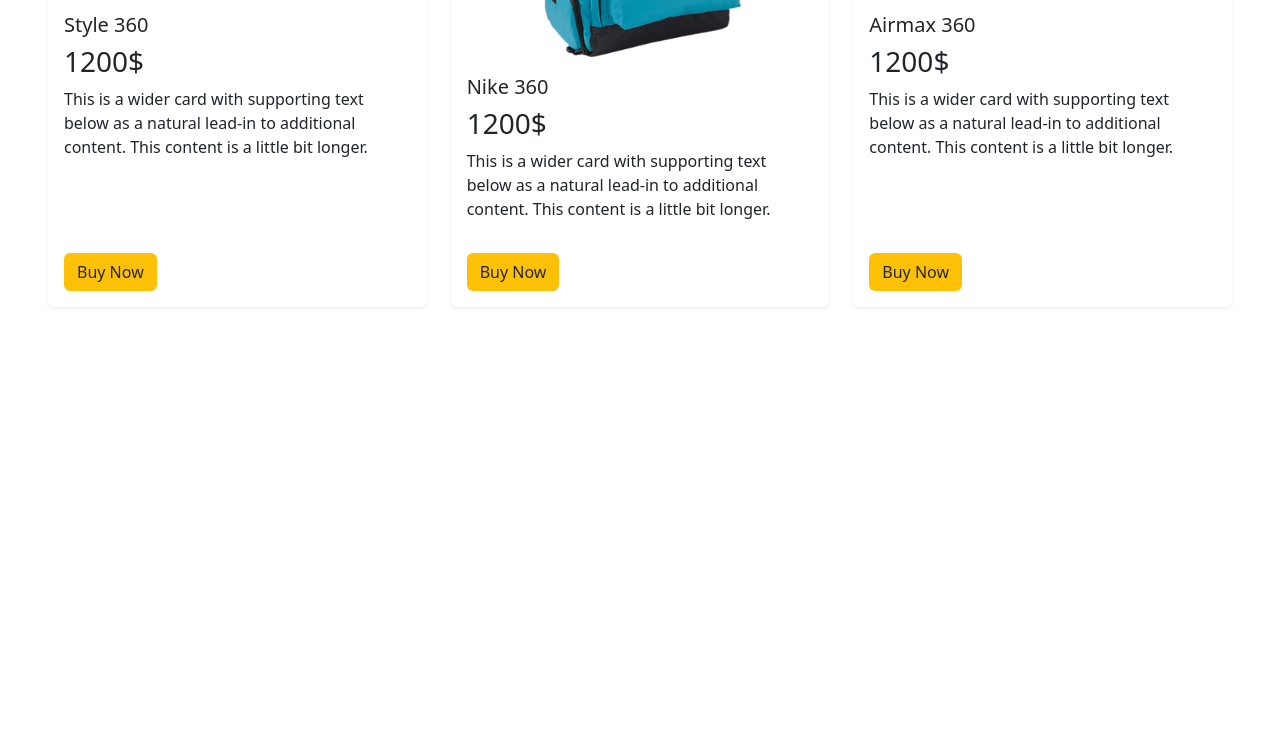
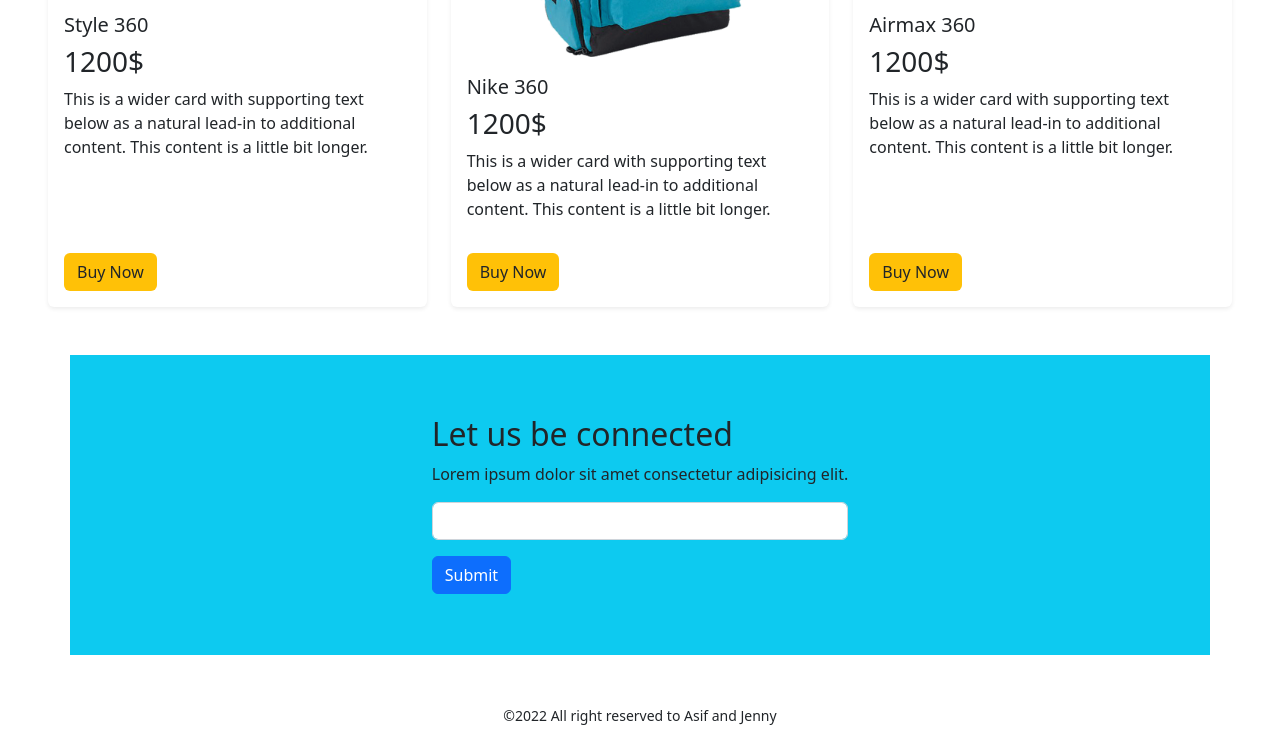
Before and after one commit to asifamanapon/panda-commerce, a plain HTML site: page index.html in a window 1280 px wide. Shown: the part 1878-2621 px from the top of the page. Before the commit the page ends 2233 px from the top, so only its background shows below. Drawn offline with nearby package versions, Linux system fonts and the light colour scheme.

Commit message:
seventh-commit

```diff
--- a/index.html
+++ b/index.html
@@ -276,6 +276,30 @@
         </div>
     </section>
    </main>
+   <section style="height:300px;" class=" container bg-info round-3 d-flex justify-content-center align-items-center ">
+    <div>
+        <form>
+            <h2>Let us be connected</h2>
+            <p>Lorem ipsum dolor sit amet consectetur adipisicing elit.</p>
+            <div class="mb-3">
+
+
+                <input type="email" class="form-control" id="exampleInputEmail1" aria-describedby="emailHelp">
+
+            </div>
+
+            <button type="submit" class="btn btn-primary">Submit</button>
+        </form>
+    </div>
+   </section>
+
+   <footer class="text-center mt-5">
+    <p>
+        <small>
+            ©2022 All right reserved to Asif and Jenny
+        </small>
+    </p>
+   </footer>
     <script src="https://cdn.jsdelivr.net/npm/bootstrap@5.2.0/dist/js/bootstrap.bundle.min.js"
         integrity="sha384-A3rJD856KowSb7dwlZdYEkO39Gagi7vIsF0jrRAoQmDKKtQBHUuLZ9AsSv4jD4Xa"
         crossorigin="anonymous"></script>
```
